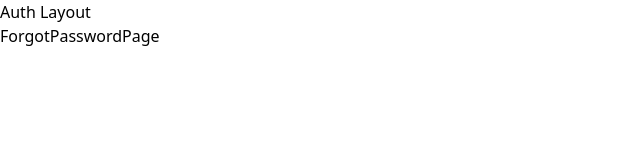
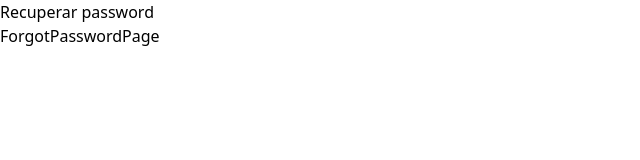
Before and after one commit to clasesucatmarlon/Curso-FullStack-MERN-FRONT, a React (Vite) app: page /auth/forgot-password in a window 1280 px wide. Shown: the top 160 px of the page, without its empty margins (0-640 px from the left). Built offline with nearby package versions, Linux system fonts and the light colour scheme.

Commit message:
feat(tickets-front): :sparkles: Generando títulos relacionados al pass dinámicos
Generando títulos relacionados al pass dinámicos

```diff
--- a/src/layouts/AuthLayout.jsx
+++ b/src/layouts/AuthLayout.jsx
@@ -1,11 +1,31 @@
-import { Outlet } from "react-router-dom";
+import { Outlet, useLocation } from "react-router-dom";
 
 const AuthLayout = () => {
+
+    const {pathname} = useLocation();
+
+    // GENERAR TÍTULO DINÁMICO
+    let title ="";
+
+    switch (pathname) {
+        case "/auth/login":
+            title = "Iniciar sesión";
+            break;
+        case "/auth/register":
+            title = "Crear cuenta";
+            break;
+        case "/auth/forgot-password":
+            title = "Recuperar password";
+            break;
+    }
+
     return (
-        <div>
-        Auth Layout
-        <Outlet />
-    </div>
+        <div className="min-h-screen flex flex-col items-center justify-center">
+            <h1>{pathname.startsWith("/auth/change-password/") ? "Actualizar password" :  title}</h1>
+            <main>
+                <Outlet />
+            </main>
+        </div>
     )
 }
 
```
